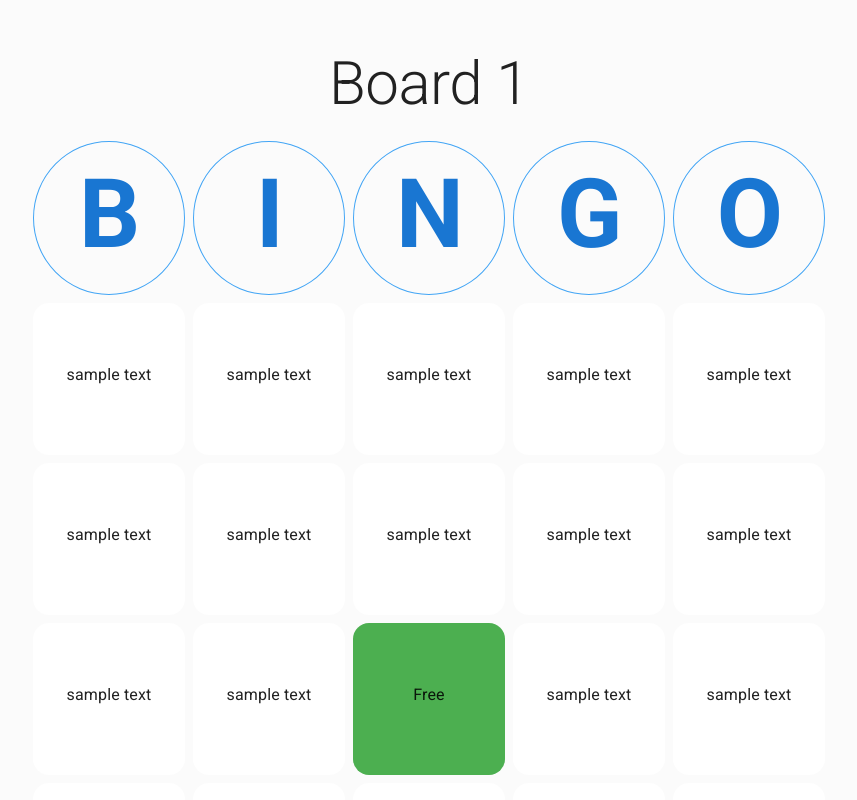
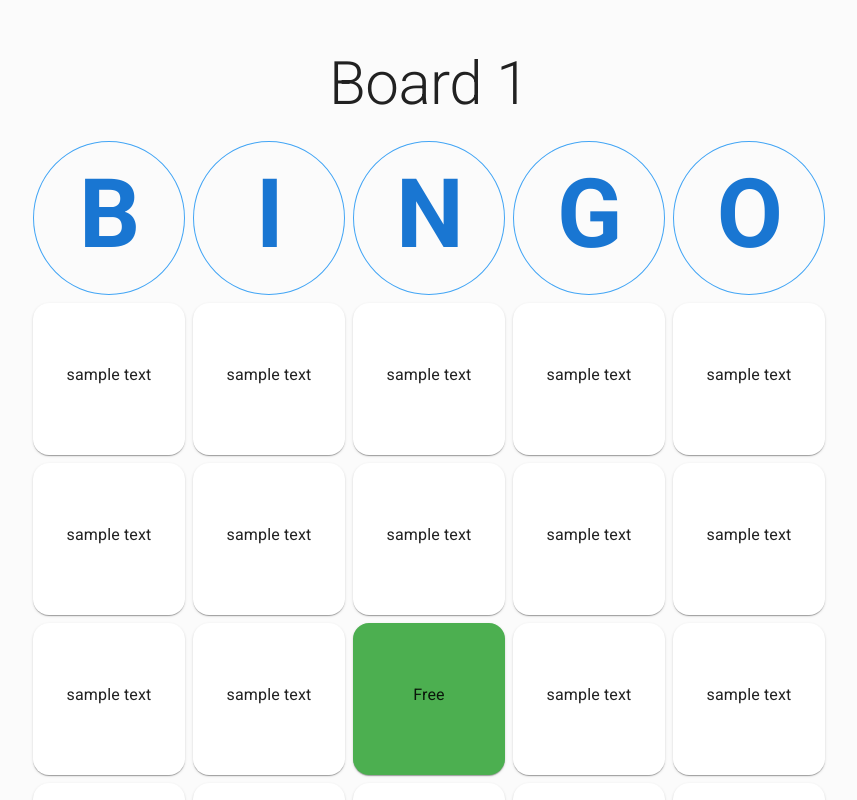
Before and after one commit to andy-h0113/class-bingo-frontend, a React (Create React App) app: page /bingo/1/2 in a window 1280 px wide. Shown: the top 800 px of the page, without its empty margins (211-1068 px from the left). Built offline with nearby package versions, Linux system fonts and the light colour scheme.

Commit message:
Small graphical update for improved contrast

```diff
--- a/src/pages/Bingo/BingoBoard.jsx
+++ b/src/pages/Bingo/BingoBoard.jsx
@@ -108,7 +108,7 @@ const BingoBoard = ({winStatusChanger, getBoardTiles, setBoardTiles, boardTiles}
                                 height: "auto",
                                 border: "0",
                                 borderRadius: "16px",
-                                boxShadow: 0,
+                                boxShadow: 1,
                                 borderColor: 'success.main',
                                 display: "flex",
                                 justifyContent: "center",
--- a/src/pages/Home/AddBoardDialog.jsx
+++ b/src/pages/Home/AddBoardDialog.jsx
@@ -63,6 +63,7 @@ const AddBoardDialog = ({boardDialog, setBoardDialog, setConfirmMsg}) => {
                     <FormControl sx={{ m: 1, width: 500 }}>
                         <TextField
                             error={errorStatus}
+                            autoFocus
                             margin="normal"
                             required
                             fullWidth
```
